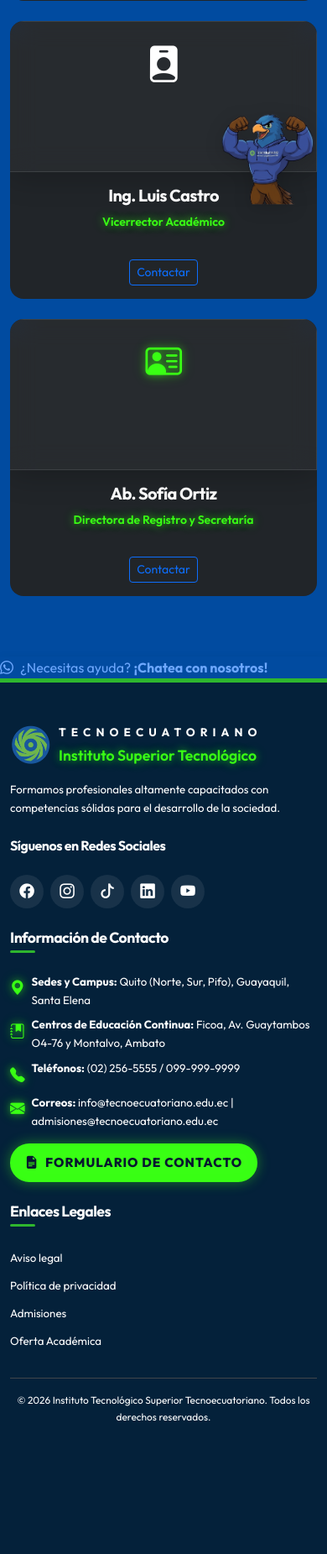
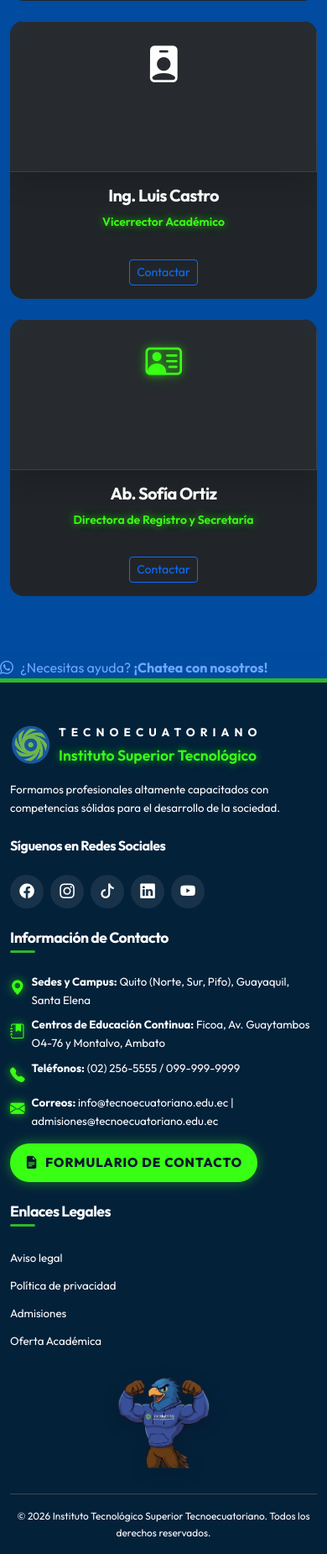
Before and after one commit to Mari278709/Pruebas, a Django app: page /autoridades/ in a window 390 px wide. Shown: the part 584-2435 px from the top of the page at 84% size. Before the commit the page ends 2277 px from the top, so only its background shows below. Run offline with Django 5.2, Linux system fonts and the light colour scheme; some libraries are stand-ins or nearby versions.

Commit message:
Make footer mascot purely static on mobile to avoid escaping to hero section

```diff
--- a/static/css/custom.css
+++ b/static/css/custom.css
@@ -1873,11 +1873,10 @@ html[data-theme="light"] .btn-close-white {
    FIX: MASCOTA FOOTER RESPONSIVA
    ========================================= */
 .mascot-container {
-    position: absolute;
-    right: 15px;
-    bottom: 10px;
+    position: relative;
     display: flex;
-    justify-content: flex-end;
+    justify-content: center; /* Centrado en móvil por defecto */
+    margin-top: 1.5rem;
 }
 
 .footer-mascot {
@@ -1892,12 +1891,10 @@ html[data-theme="light"] .btn-close-white {
 /* En escritorio, regresa a su comportamiento original */
 @media (min-width: 768px) {
     .mascot-container {
-        position: relative;
-        right: auto;
-        bottom: auto;
         height: 0;
         overflow: visible;
         justify-content: flex-start;
+        margin-top: 0;
     }
     .footer-mascot {
         height: 145px;
--- a/templates/base.html
+++ b/templates/base.html
@@ -27,10 +27,10 @@
     <link href="https://unpkg.com/aos@2.3.1/dist/aos.css" rel="stylesheet">
 
     <!-- Design Tokens -->
-    <link rel="stylesheet" href="{% static 'css/design-tokens.css' %}?v=22">
+    <link rel="stylesheet" href="{% static 'css/design-tokens.css' %}?v=23">
 
     <!-- Custom CSS -->
-    <link rel="stylesheet" href="{% static 'css/custom.css' %}?v=22">
+    <link rel="stylesheet" href="{% static 'css/custom.css' %}?v=23">
 
     <style>
         /* =========================================
```
